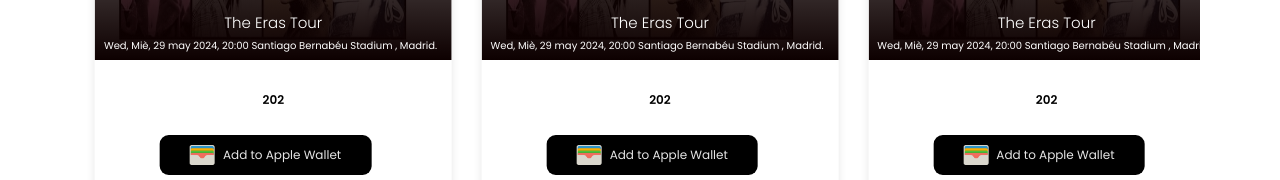
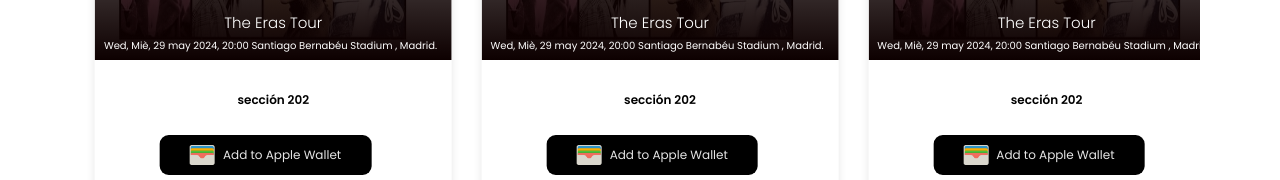
Before and after one commit to Octagon-simon/Dbeast-react, a React (Vite) app: page / in a window 1280 px wide. Shown: the part 512-692 px from the top of the page. Built offline with nearby package versions, Linux system fonts and the light colour scheme.

Commit message:
made changes

```diff
--- a/src/App.jsx
+++ b/src/App.jsx
@@ -94,7 +94,7 @@
                 </div>
               </div>
               <div className="card-content">
-                <h2 className="name">202</h2>
+                <h2 className="name">sección 202</h2>
                 <button className="btn-apple">
                   <img src="/ZDxqK9zTaxuz.png" alt="nick" className="apple" />
                   <span>Add to Apple Wallet</span>
@@ -144,7 +144,7 @@
                 </div>
               </div>
               <div className="card-content">
-                <h2 className="name">202</h2>
+                <h2 className="name">sección 202</h2>
                 <button className="btn-apple">
                   <img src="/ZDxqK9zTaxuz.png" alt="nick" className="apple" />
                   <span>Add to Apple Wallet</span>
@@ -194,7 +194,7 @@
                 </div>
               </div>
               <div className="card-content">
-                <h2 className="name">202</h2>
+                <h2 className="name">sección 202</h2>
                 <button className="btn-apple">
                   <img src="/ZDxqK9zTaxuz.png" alt="nick" className="apple" />
                   <span>Add to Apple Wallet</span>
@@ -244,7 +244,7 @@
                 </div>
               </div>
               <div className="card-content">
-                <h2 className="name">202</h2>
+                <h2 className="name">sección 202</h2>
                 <button className="btn-apple">
                   <img src="/ZDxqK9zTaxuz.png" alt="nick" className="apple" />
                   <span>Add to Apple Wallet</span>
@@ -294,7 +294,7 @@
                 </div>
               </div>
               <div className="card-content">
-                <h2 className="name">202</h2>
+                <h2 className="name">sección 202</h2>
                 <button className="btn-apple">
                   <img src="/ZDxqK9zTaxuz.png" alt="nick" className="apple" />
                   <span>Add to Apple Wallet</span>
@@ -344,7 +344,7 @@
                 </div>
               </div>
               <div className="card-content">
-                <h2 className="name">202</h2>
+                <h2 className="name">sección 202</h2>
                 <button className="btn-apple">
                   <img src="/ZDxqK9zTaxuz.png" alt="nick" className="apple" />
                   <span>Add to Apple Wallet</span>
@@ -396,7 +396,7 @@
                 </div>
               </div>
               <div className="card-content">
-                <h2 className="name">202</h2>
+                <h2 className="name">sección 202</h2>
                 <button className="btn-apple">
                   <img src="/ZDxqK9zTaxuz.png" alt="nick" className="apple" />
                   <span>Add to Apple Wallet</span>
@@ -446,7 +446,7 @@
                 </div>
               </div>
               <div className="card-content">
-                <h2 className="name">202</h2>
+                <h2 className="name">sección 202</h2>
                 <button className="btn-apple">
                   <img src="/ZDxqK9zTaxuz.png" alt="nick" className="apple" />
                   <span>Add to Apple Wallet</span>
@@ -496,7 +496,7 @@
                 </div>
               </div>
               <div className="card-content">
-                <h2 className="name">202</h2>
+                <h2 className="name">sección 202</h2>
                 <button className="btn-apple">
                   <img src="/ZDxqK9zTaxuz.png" alt="nick" className="apple" />
                   <span>Add to Apple Wallet</span>
```
